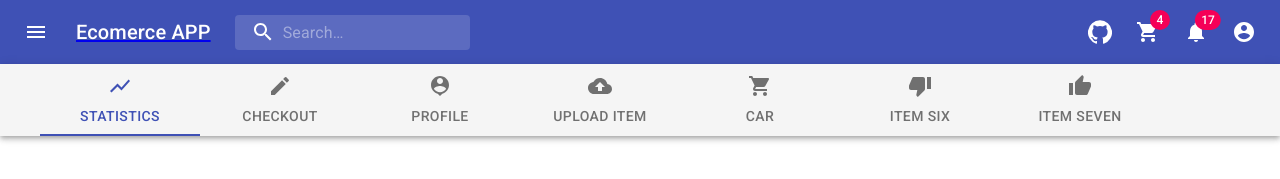
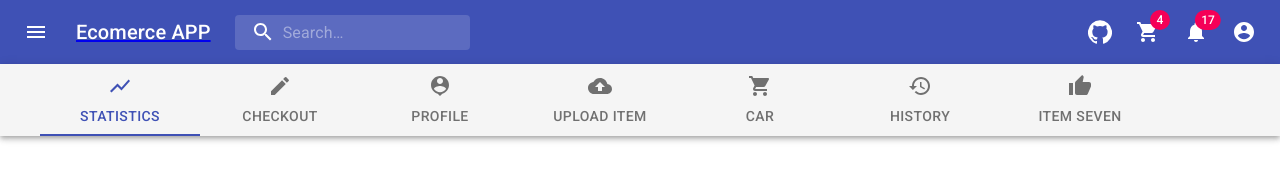
Before and after one commit to gmujica/Ecomerce-Front, a React (Create React App) app: page /dashboard in a window 1280 px wide. Shown: the top 179 px of the page. Built offline with nearby package versions, Linux system fonts and the light colour scheme.

Commit message:
minimal changes

```diff
--- a/src/pages/Dashboard/components/UploadItem/index.js
+++ b/src/pages/Dashboard/components/UploadItem/index.js
@@ -25,7 +25,9 @@ const UploadItem = () => {
                     </Grid>
                     <Grid item xs={12} sm={6}>
                         <Paper>
-                            hello
+                            <DropzoneArea
+                                disabled={true}
+                            />
                         </Paper>
                     </Grid>
                 </Grid>
--- a/src/pages/Dashboard/index.js
+++ b/src/pages/Dashboard/index.js
@@ -9,14 +9,15 @@ import ShowChartIcon from '@material-ui/icons/ShowChart'
 import PersonPinIcon from '@material-ui/icons/PersonPin'
 import CloudUploadIcon from '@material-ui/icons/CloudUpload'
 import ShoppingCartIcon from '@material-ui/icons/ShoppingCart'
-import ThumbDown from '@material-ui/icons/ThumbDown'
 import ThumbUp from '@material-ui/icons/ThumbUp'
 import Typography from '@material-ui/core/Typography'
 import Box from '@material-ui/core/Box'
+import HistoryIcon from '@material-ui/icons/History'
 // Components
 import Checkout from './components/Checkout'
 import Main from './components/Main'
 import UploadItem from './components/UploadItem'
+import Orders from '../Dashboard/components/Main/Orders'
 
 function TabPanel(props) {
   const { children, value, index, ...other } = props;
@@ -84,7 +85,7 @@ const Dashboard = () => {
           <Tab label="Profile" icon={<PersonPinIcon />} {...a11yProps(2)} />
           <Tab label="Upload Item" icon={<CloudUploadIcon />} {...a11yProps(3)} />
           <Tab label="Car" icon={<ShoppingCartIcon />} {...a11yProps(4)} />
-          <Tab label="Item Six" icon={<ThumbDown />} {...a11yProps(5)} />
+          <Tab label="History" icon={<HistoryIcon />} {...a11yProps(5)} />
           <Tab label="Item Seven" icon={<ThumbUp />} {...a11yProps(6)} />
         </Tabs>
       </AppBar>
@@ -104,7 +105,7 @@ const Dashboard = () => {
         Item Five
       </TabPanel>
       <TabPanel value={value} index={5}>
-        Item Six
+        <Orders />
       </TabPanel>
       <TabPanel value={value} index={6}>
         Item Seven
```
